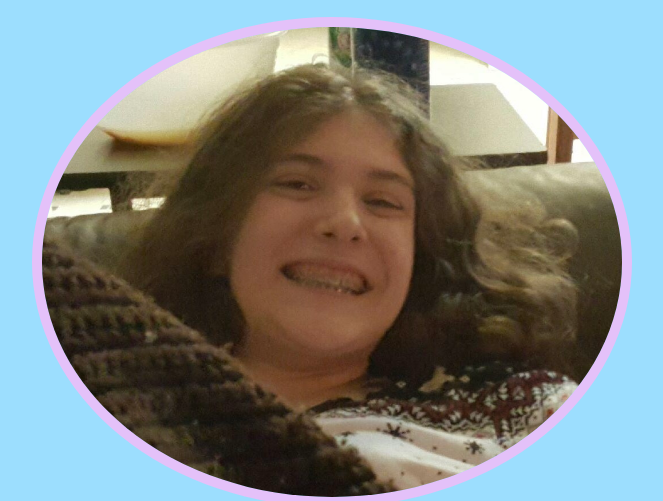
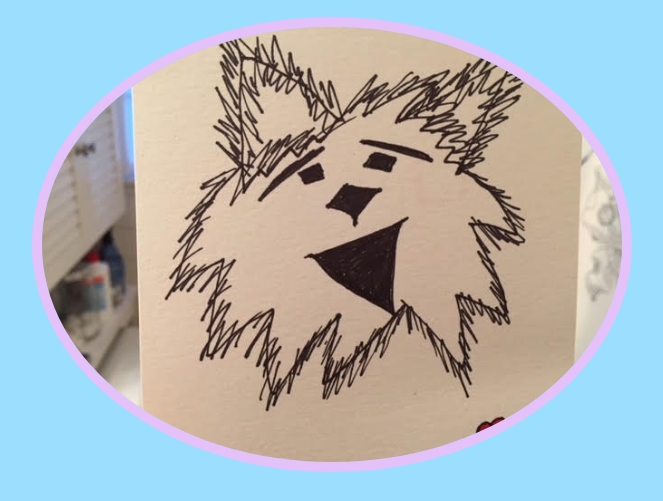
Before and after one commit to ozzitospescado/nicole-card, a plain HTML site: page birfday_site/index.html in a window 1280 px wide. Shown: the part 110-611 px from the top of the page, without its empty margins (308-971 px from the left). Drawn offline with Linux system fonts and the light colour scheme.

Commit message:
changed nicloes pic to ozzies

```diff
--- a/birfday_site/index.html
+++ b/birfday_site/index.html
@@ -11,8 +11,8 @@
       <h1>Happy Birthday Nicole!</h1>
       <img
         class="nicole-img"
-        src="images/nicole_bday_braces.jpeg"
-        alt="nicole on couch with braces"
+        src="images/ozzie_drawing.jpg"
+        alt="drawing of ozzie"
       />
       <h2 id="bday-age">You're 21 years old!</h2>
       <p class="whoo">&#127882; 🎂 &#127882;</p>
```
Also changed, not shown: birfday_site/images/ozzie_drawing.jpg (added), 1 other file.
